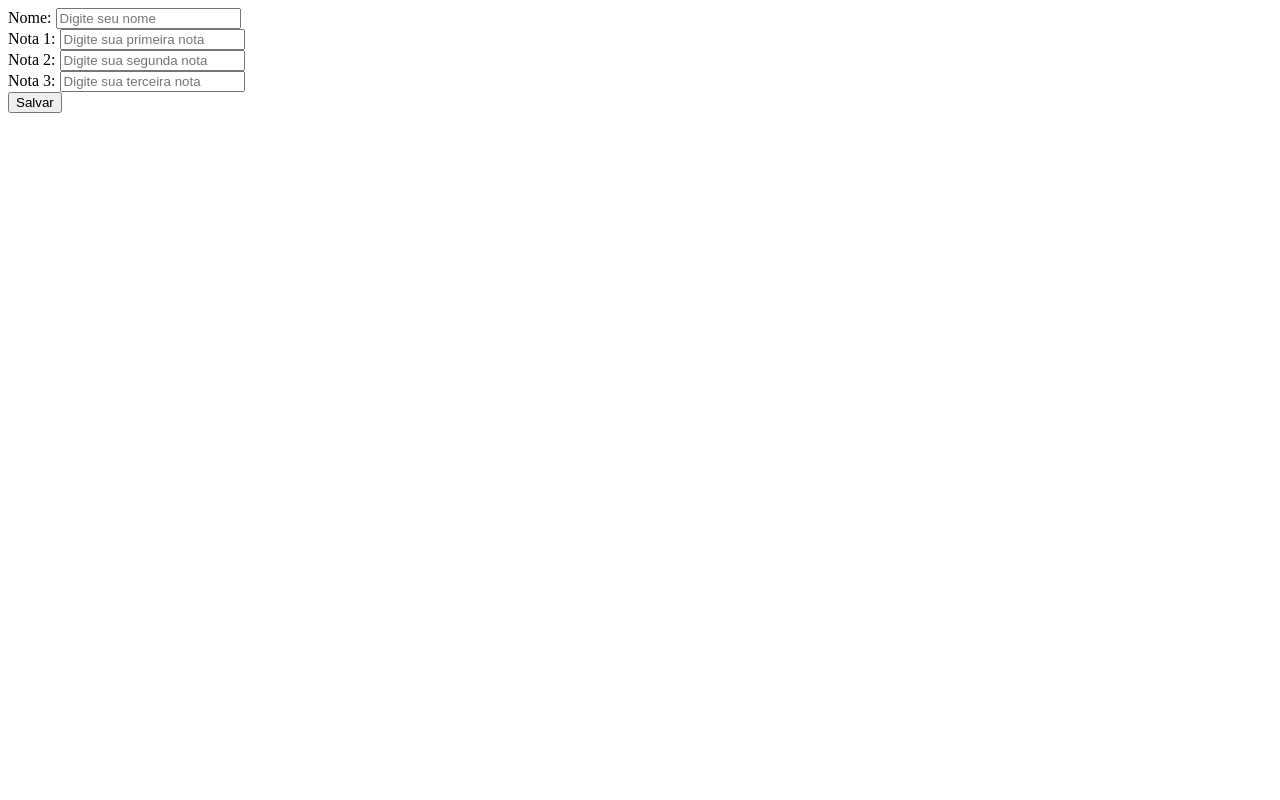
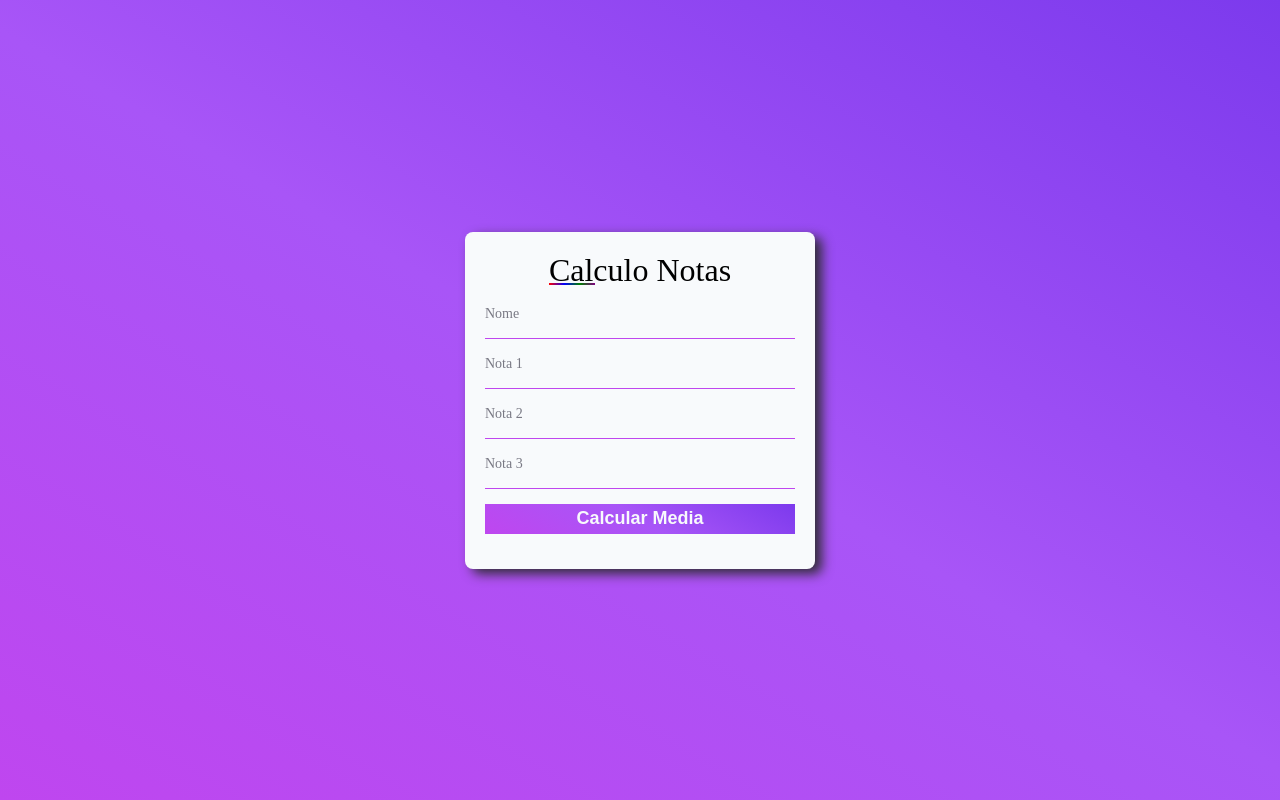
Before and after one commit to thasneto/js-before-react, a plain HTML site: page index.html in a window 1280 px wide. Drawn offline with Linux system fonts and the light colour scheme.

Commit message:
DOM manipulate

```diff
--- /dev/null
+++ b/assets/css/style.css
@@ -0,0 +1,83 @@
+:root {
+	--color-light-50: #f8fafc;
+
+	--color-dark-50: #797984;
+	--color-dark-100: #312d37;
+	--color-dark-900: #000;
+
+	--color-purple-50: #7c3aed;
+	--color-purple-100: #a855f7;
+	--color-purple-200: #bf46ef;
+
+	--color-gradient: linear-gradient(210deg, var(--color-purple-50), var(--color-purple-100), var(--color-purple-200));
+}
+
+* {
+	margin: 0;
+	padding: 0;
+	box-sizing: border-box;
+}
+
+main {
+	height: 100vh;
+	display: flex;
+	align-items: center;
+	justify-content: center;
+	background: var(--color-gradient);
+}
+
+form {
+	padding: 20px;
+	width: 350px;
+	border-radius: 8px;
+	box-shadow: 7px 5px 12px var(--color-dark-100);
+	display: flex;
+	flex-direction: column;
+	background: var(--color-light-50);
+	gap: 15px;
+
+}
+
+form h1 {
+	text-align: center;
+	font-size: 32px;
+	font-weight: 400;
+	position: relative;
+}
+
+form h1::before {
+	position: absolute;
+	content: '';
+	width: 15%;
+	height: 2px;
+	bottom: 4px;
+	background: linear-gradient(90deg, red, blue, green, purple);
+}
+
+.input-box label {
+	font-size: 14px;
+	color: var(--color-dark-50);
+}
+
+.input-field {
+	border-bottom: 1px solid var(--color-purple-200);
+}
+
+.input-field input {
+	border: none;
+	width: 100%;
+	background: transparent;
+}
+
+.input-field input:focus {
+	outline: none;
+}
+
+form button {
+	height: 30px;
+	border: none;
+	background: var(--color-gradient);
+	font-size: 18px;
+	font-weight: 700;
+	color: var(--color-light-50);
+}
--- /dev/null
+++ b/assets/js/script.js
@@ -0,0 +1,93 @@
+// // Field Name
+// document.body.appendChild(document.createTextNode('Nome: '));
+// const nomeField = document.createElement('input');
+// nomeField.type = 'text';
+// nomeField.placeholder = 'Digite seu nome';
+// document.body.appendChild(nomeField);
+// document.body.appendChild(document.createElement('br'));
+
+// //Field Nota 1
+// document.body.appendChild(document.createTextNode('Nota 1: '));
+// const nota1 = document.createElement('input');
+// nota1.type = 'number';
+// nota1.placeholder = 'Digite sua primeira nota';
+// document.body.appendChild(nota1);
+// document.body.appendChild(document.createElement('br'));
+
+// //Field Nota 2
+// document.body.appendChild(document.createTextNode('Nota 2: '));
+// const nota2 = document.createElement('input');
+// nota2.type = 'number';
+// nota2.placeholder = 'Digite sua segunda nota';
+// document.body.appendChild(nota2);
+// document.body.appendChild(document.createElement('br'));
+
+// //Field Nota 3
+// document.body.appendChild(document.createTextNode('Nota 3: '));
+// const nota3 = document.createElement('input');
+// nota3.type = 'number';
+// nota3.placeholder = 'Digite sua terceira nota';
+// document.body.appendChild(nota3);
+// document.body.appendChild(document.createElement('br'));
+
+// //Botao Salvar
+// const botao = document.createElement('button');
+// botao.textContent = 'Salvar';
+// document.body.appendChild(botao);
+
+// //Resultado
+// document.body.appendChild(document.createElement('br'));
+// const result = document.createElement('p');
+// document.body.appendChild(result);
+
+//Get Elements
+const nameField = document.getElementById('name');
+const n1Field = document.getElementById('nota1');
+const n2Field = document.getElementById('nota2');
+const n3Field = document.getElementById('nota3');
+const result = document.getElementById('result');
+const botao = document.getElementById('botao');
+
+//Funcao Botao Salvar
+botao.addEventListener ("click", (event) => {
+	const nome = nameField.value;
+	const n1 = parseFloat(n1Field.value) || 0;
+	const n2 = parseFloat(n2Field.value) || 0;
+	const n3 = parseFloat(n3Field.value) || 0;
+
+	result.innerHTML = calcularResultado(nome, n1, n2, n3);
+
+	if (typeof(nome) != 'string') {
+		alert('Nome invalido!');
+		return;
+	}
+
+	if (n1 < 0 || n1 > 100 ) {
+		alert('Nota 1 invalida! Digite valores entre 0 e 100.');
+		return
+	}
+
+	if (n2 < 0 || n2 > 100 ) {
+		alert('Nota 2 invalida! Digite valores entre 0 e 100.');
+		return
+	}
+
+	if (n3 < 0 || n3 > 100 ) {
+		alert('Nota 3 invalida! Digite valores entre 0 e 100.');
+		return
+	}
+});
+
+function calcularResultado (nome, n1, n2, n3) {
+	const media = (n1 + n2 + n3) / 3;
+
+	if (media < 50) {
+		return `Desculpe, ${nome},<br>Sua Media foi ${media.toFixed(2)},<br>Reprovado!`;
+	}
+
+	if (media < 60) {
+		return `Desculpe, ${nome},<br>Sua Media foi ${media.toFixed(2)},<br>Recuperação!`;
+	}
+
+	return `Parabens, ${nome},<br>Sua Media foi ${media.toFixed(2)},<br>Aprovado!`;
+};
--- a/assets/script.js
+++ /dev/null
@@ -1,65 +0,0 @@
-// Field Name
-document.body.appendChild(document.createTextNode('Nome: '));
-const nomeField = document.createElement('input');
-nomeField.type = 'text';
-nomeField.placeholder = 'Digite seu nome';
-document.body.appendChild(nomeField);
-document.body.appendChild(document.createElement('br'));
-
-//Field Nota 1
-document.body.appendChild(document.createTextNode('Nota 1: '));
-const nota1 = document.createElement('input');
-nota1.type = 'number';
-nota1.placeholder = 'Digite sua primeira nota';
-document.body.appendChild(nota1);
-document.body.appendChild(document.createElement('br'));
-
-//Field Nota 2
-document.body.appendChild(document.createTextNode('Nota 2: '));
-const nota2 = document.createElement('input');
-nota2.type = 'number';
-nota2.placeholder = 'Digite sua segunda nota';
-document.body.appendChild(nota2);
-document.body.appendChild(document.createElement('br'));
-
-//Field Nota 3
-document.body.appendChild(document.createTextNode('Nota 3: '));
-const nota3 = document.createElement('input');
-nota3.type = 'number';
-nota3.placeholder = 'Digite sua terceira nota';
-document.body.appendChild(nota3);
-document.body.appendChild(document.createElement('br'));
-
-//Botao Salvar
-const botao = document.createElement('button');
-botao.textContent = 'Salvar';
-document.body.appendChild(botao);
-
-//Resultado
-document.body.appendChild(document.createElement('br'));
-const result = document.createElement('p');
-document.body.appendChild(result);
-
-//Funcao Botao Salvar
-botao.addEventListener("click", () => {
-	const nome = nomeField.value;
-	const n1 = parseFloat(nota1.value) || 0;
-	const n2 = parseFloat(nota2.value) || 0;
-	const n3 = parseFloat(nota3.value) || 0;
-
-	result.innerHTML = calcularResultado(nome, n1, n2, n3);
-});
-
-function calcularResultado (nome, n1, n2, n3) {
-	const media = (n1 + n2 + n3) / 3;
-
-	if (media < 50) {
-		return `Desculpe, ${nome},<br>Sua Media foi ${media.toFixed(2)},<br>Reprovado!`;
-	}
-
-	if (media < 60) {
-		return `Desculpe, ${nome},<br>Sua Media foi ${media.toFixed(2)},<br>Recuperação!`;
-	}
-
-	return `Parabens, ${nome},<br>Sua Media foi ${media.toFixed(2)},<br>Aprovado!`;
-};
--- a/index.html
+++ b/index.html
@@ -1,13 +1,66 @@
 <!doctype html>
-<html lang="en">
+<html lang="pt-br">
+
 <head>
 	<meta charset="UTF-8" />
 	<link rel="icon" type="image/svg+xml" href="/vite.svg" />
+	<link rel="stylesheet" href="assets/css/style.css">
 	<meta name="viewport" content="width=device-width, initial-scale=1.0" />
 	<title>Vite App</title>
 </head>
+
 <body>
-    <div id="app"></div>
-    <script type="module" src="assets/script.js"></script>
+	<main>
+		<form>
+			<h1>Calculo Notas</h1>
+
+			<!-- NAME -->
+			<div class="input-box">
+				<label for="name">
+					Nome
+					<div class="input-field">
+						<input type="text" name="name" id="name">
+					</div>
+				</label>
+			</div>
+
+			<!-- NOTA 1 -->
+			<div class="input-box">
+				<label for="nota1">
+					Nota 1
+					<div class="input-field">
+						<input type="text" name="nota1" id="nota1">
+					</div>
+				</label>
+			</div>
+
+			<!-- NOTA 2 -->
+			<div class="input-box">
+				<label for="nota2">
+					Nota 2
+					<div class="input-field">
+						<input type="text" name="nota2" id="nota2">
+					</div>
+				</label>
+			</div>
+
+			<!-- NOTA 3 -->
+			<div class="input-box">
+				<label for="nota3">
+					Nota 3
+					<div class="input-field">
+						<input type="text" name="nota3" id="nota3">
+					</div>
+				</label>
+			</div>
+
+			<!-- APPLY FORM -->
+			<button type="button" id="botao" >Calcular Media</button>
+
+			<h3 id="result"></h3>
+		</form>
+	</main>
+	<script type="module" src="assets/js/script.js"></script>
 </body>
+
 </html>
```
Lines whose indentation alone changed are shown as unchanged.
